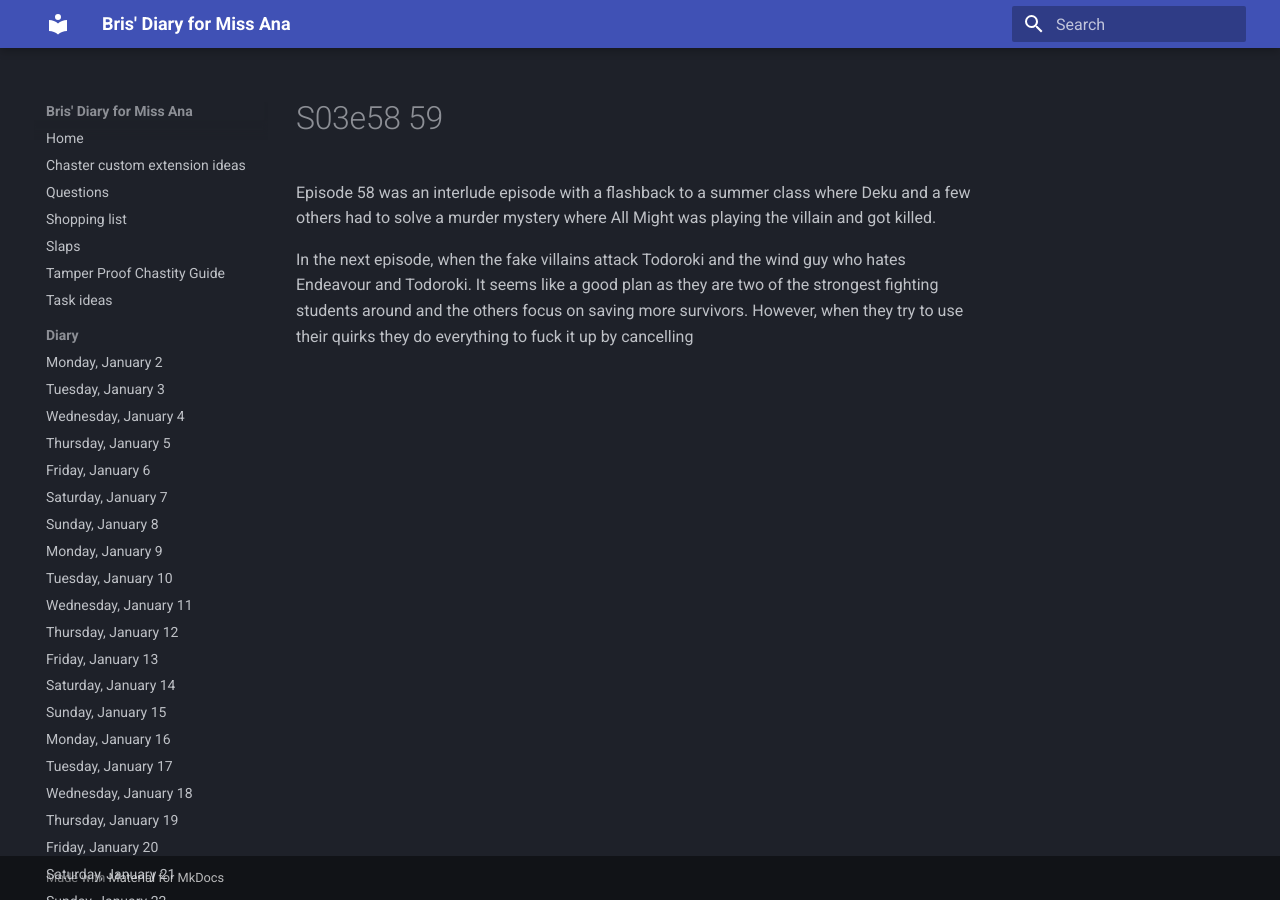
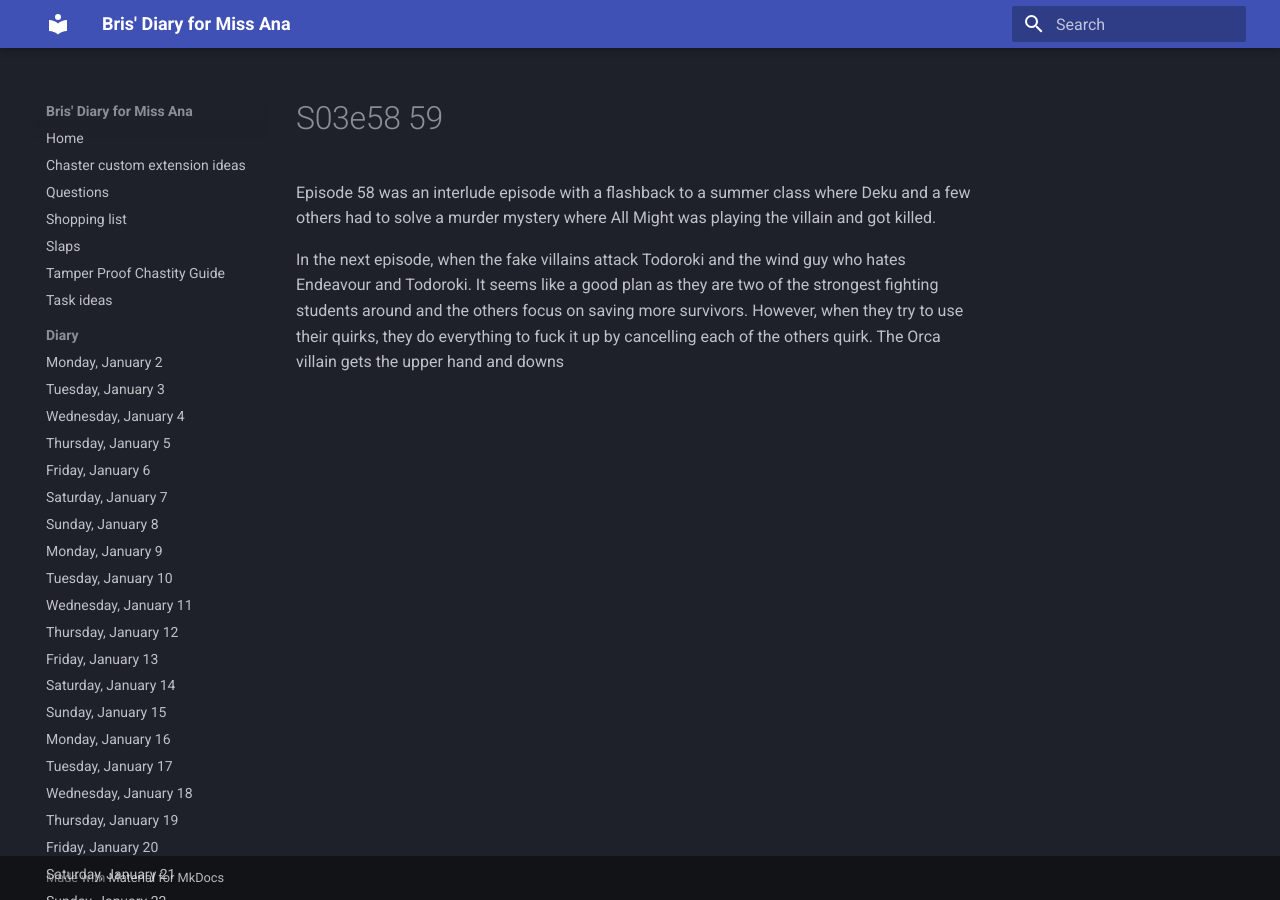
Before and after one commit to bris00/DFMA, an MkDocs documentation site: the page built from diary/Series/My Hero Academia/s03e58-59.md, in a window 1280 px wide. Built offline with MkDocs 1.6.1 and Material for MkDocs 9.7.7, drawn with Linux system fonts in a browser that asks for light colours.

Commit message:
vault backup: 2023-03-12 21:11:59
Affected files:
diary/Series/My Hero Academia/s03e58-59.md

```diff
--- a/diary/Series/My Hero Academia/s03e58-59.md
+++ b/diary/Series/My Hero Academia/s03e58-59.md
@@ -1,3 +1,3 @@
 Episode 58 was an interlude episode with a flashback to a summer class where Deku and a few others had to solve a murder mystery where All Might was playing the villain and got killed.
 
-In the next episode, when the fake villains attack Todoroki and the wind guy who hates Endeavour and Todoroki. It seems like a good plan as they are two of the strongest fighting students around and the others focus on saving more survivors. However, when they try to use their quirks they do everything to fuck it up by cancelling
+In the next episode, when the fake villains attack Todoroki and the wind guy who hates Endeavour and Todoroki. It seems like a good plan as they are two of the strongest fighting students around and the others focus on saving more survivors. However, when they try to use their quirks, they do everything to fuck it up by cancelling each of the others quirk. The Orca villain gets the upper hand and downs
```
